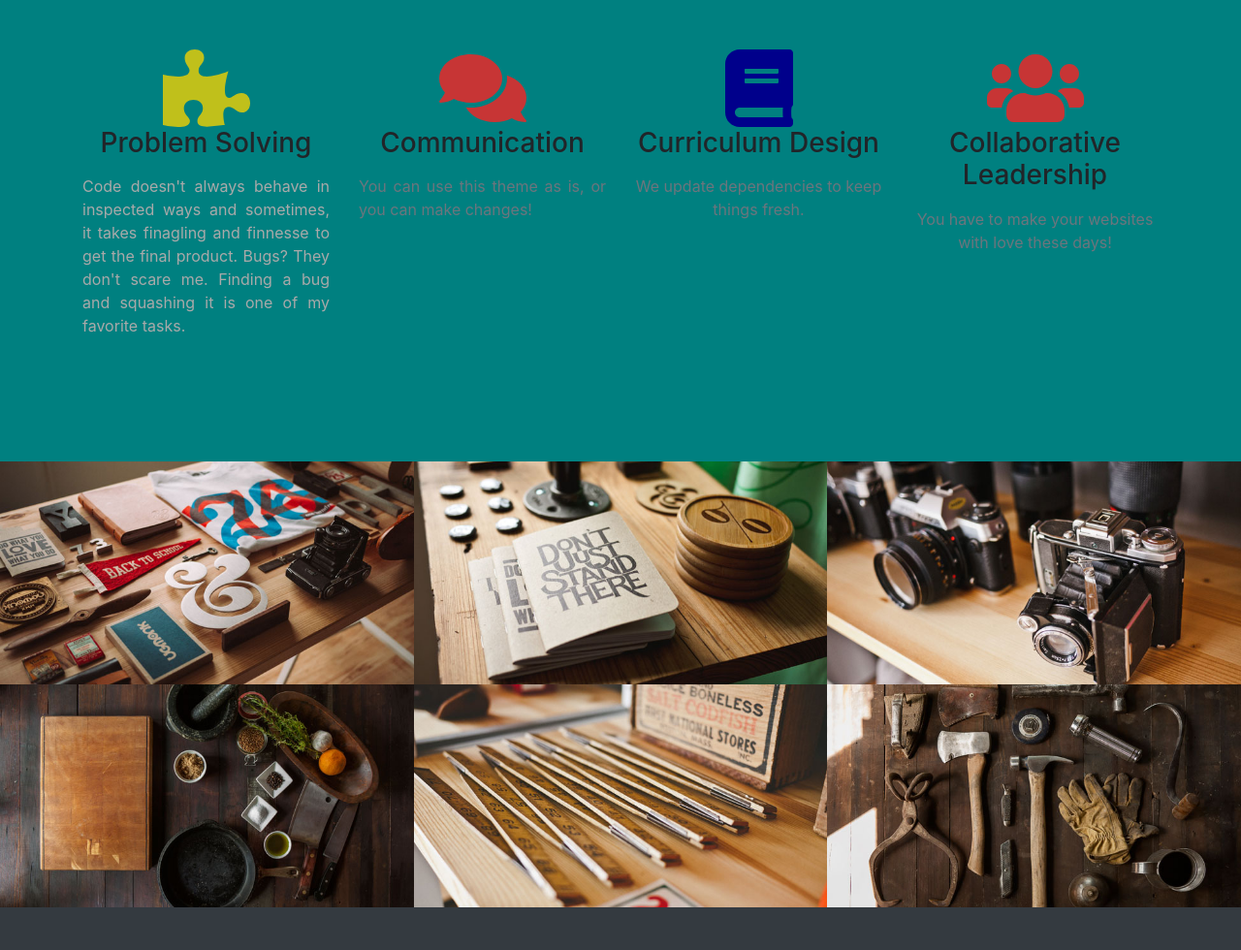
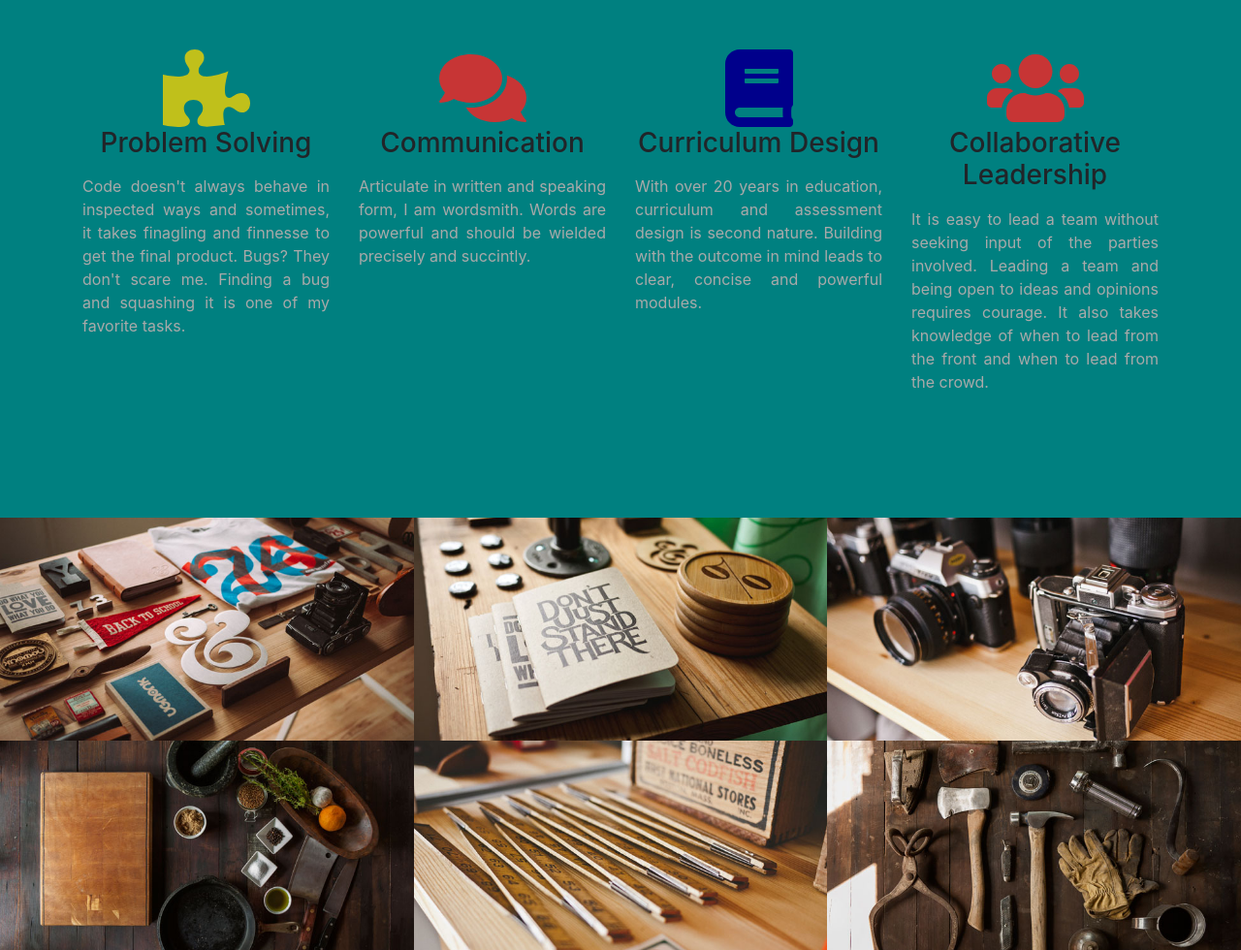
Before and after one commit to EclecticSquare/TBrysonPortfolioArchitect, a website with bundled scripts: page index.html in a window 1280 px wide. Shown: the part 2465-3445 px from the top of the page at 97% size. Built offline with nearby package versions, Linux system fonts and the light colour scheme; files whose address does not match are found by name.

```diff
--- a/index.html
+++ b/index.html
@@ -171,21 +171,21 @@
             <div class="service-box mt-5 mx-auto">
                 <i class="fas fa-comments fa-5x" style="color:rgb(199, 53, 53)"></i>
               <h3 class="mb-3">Communication</h3>
-              <p class="text-muted mb-0" style="color:darkgray; text-align:justify;">You can use this theme as is, or you can make changes!</p>
+              <p class="mb-0" style="color:darkgray; text-align:justify;">Articulate in written and speaking form, I am wordsmith.  Words are powerful and should be wielded precisely and succintly.</p>
             </div>
           </div>
           <div class="col-lg-3 col-md-6 text-center">
             <div class="service-box mt-5 mx-auto">
                 <i class="fas fa-book fa-5x" style="color:darkblue"></i>
               <h3 class="mb-3">Curriculum Design</h3>
-              <p class="text-muted mb-0">We update dependencies to keep things fresh.</p>
+              <p class="mb-0" style="color:darkgray; text-align:justify;">With over 20 years in education, curriculum and assessment design is second nature. Building with the outcome in mind leads to clear, concise and powerful modules.</p>
             </div>
           </div>
           <div class="col-lg-3 col-md-6 text-center">
             <div class="service-box mt-5 mx-auto">
                 <i class="fas fa-users fa-5x" style="color:rgb(199, 53, 53)"></i>
               <h3 class="mb-3">Collaborative Leadership</h3>
-              <p class="text-muted mb-0">You have to make your websites with love these days!</p>
+              <p class="mb-0" style="color:darkgray; text-align:justify;">It is easy to lead a team without seeking input of the parties involved.  Leading a team and being open to ideas and opinions requires courage.  It also takes knowledge of when to lead from the front and when to lead from the crowd. </p>
             </div>
           </div>
         </div>
```
